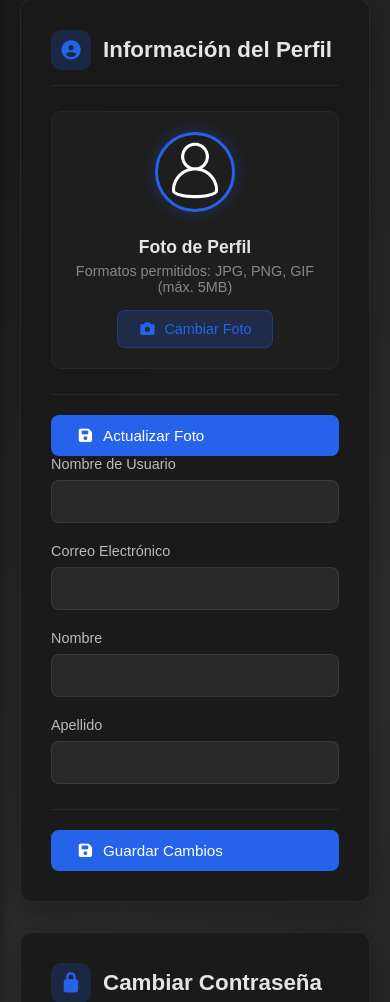
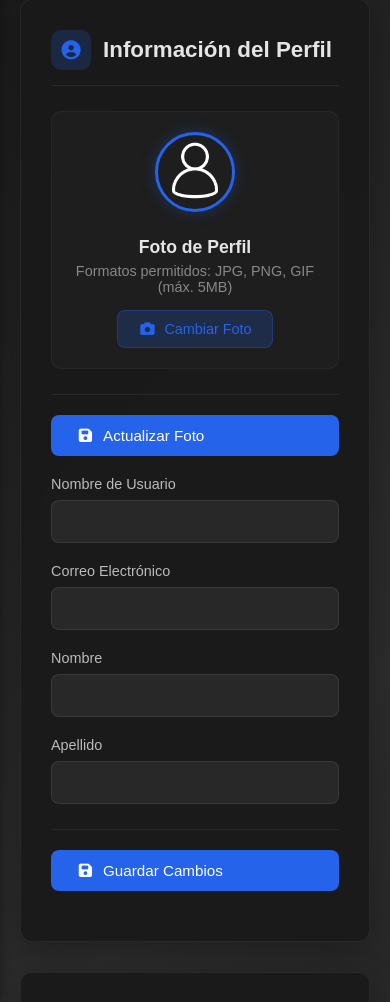
Before and after one commit to AnthoP4023/nexusplay_app, a PHP site: page /panel-admin/configuraciones.php in a window 390 px wide. Shown: the part 116-1118 px from the top of the page. Run offline with PHP 8.4, Linux system fonts and the light colour scheme; the visitor is signed in with stand-in values (Sample User, id 1); data that the repository does not hold is empty.

Commit message:
start commit added

```diff
--- a/panel-admin/css_panel/configuraciones.css
+++ b/panel-admin/css_panel/configuraciones.css
@@ -257,9 +257,15 @@ body {
     border-top: 1px solid rgba(74, 74, 74, 0.3);
 }
 
-@media (max-width: 768px) {
+
+@media (max-width: 1024px) {
+    .form-actions{
+        padding: 20px 0;
+    }
+}
+
+@media (max-width: 870px) {
     .main-content {
-        margin-left: 0;
         padding: 20px;
     }
 
@@ -281,8 +287,9 @@ body {
     }
 }
 
-@media (max-width: 1024px) {
+@media (max-width: 780px) {
     .main-content {
         margin-left: 0;
+        padding: 20px;
     }
 }
```
